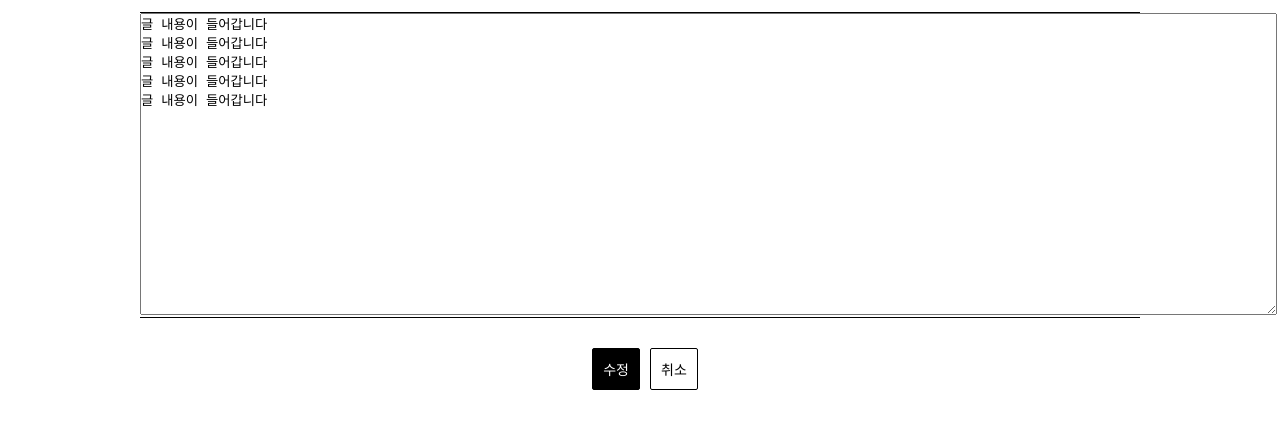
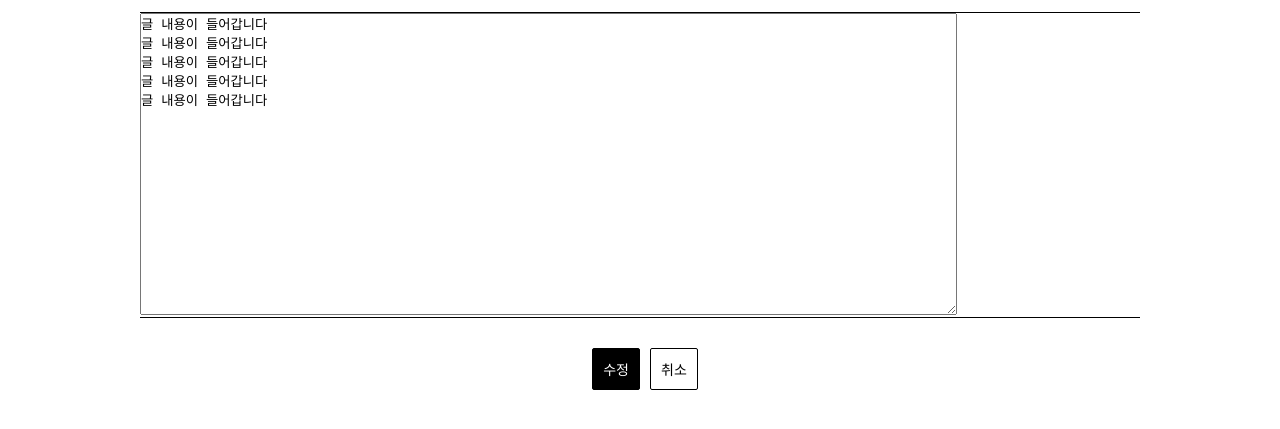
Before and after one commit to dunlop94/dunlop94.github.io, a plain HTML site: page edit.html in a window 1280 px wide. Shown: the part 349-778 px from the top of the page. Drawn offline with Linux system fonts and the light colour scheme.

Commit message:
Update edit.html

```diff
--- a/edit.html
+++ b/edit.html
@@ -34,7 +34,7 @@
                     </dl>
                 </div>
                 <div class="cont">
-                    <textarea placeholder="내용 입력" cols = 140 rows = 20>
+                    <textarea placeholder="내용 입력" cols = 100 rows = 20>
 글 내용이 들어갑니다
 글 내용이 들어갑니다
 글 내용이 들어갑니다
```
